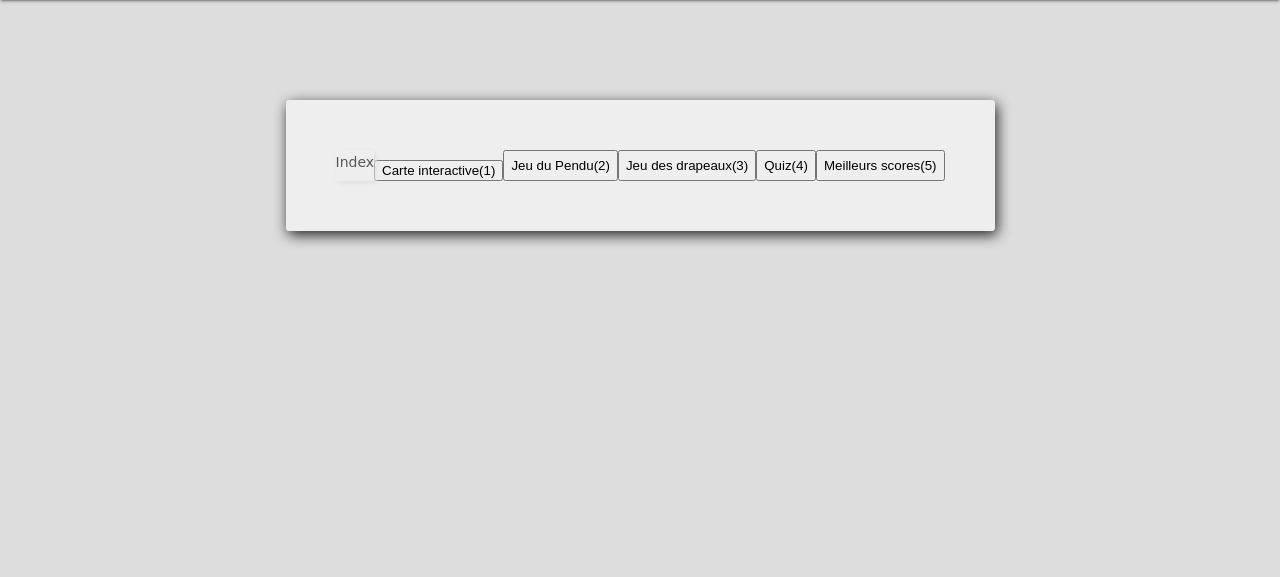
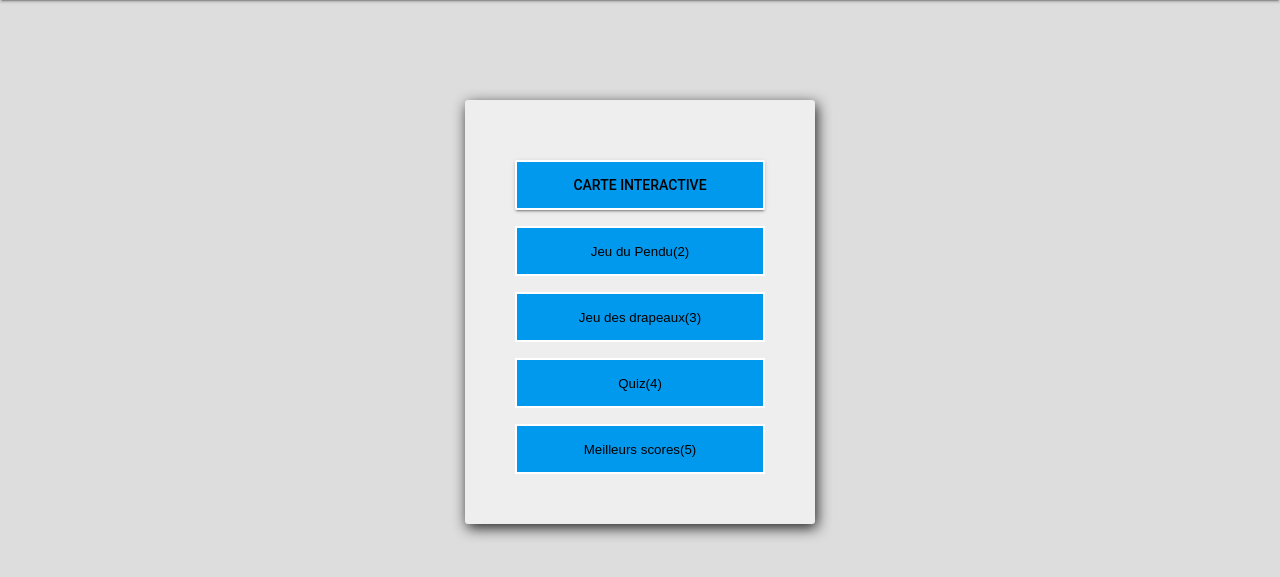
Before and after one commit to BenjaminDELPECH/Projet_Annuel, a PHP site: page /menujeux_fr in a window 1280 px wide. Shown: the part 64-641 px from the top of the page. Run offline with PHP 8.4, Linux system fonts and the light colour scheme.

Commit message:
design
design

```diff
--- a/menujeux_fr.php
+++ b/menujeux_fr.php
@@ -60,21 +60,21 @@ if(isset($_GET['pseudo'])){
 	<div class="center div-style-1 background-2">
 	<!-- contenu-->
 			<div style="">
-<nav class="mdl-navigation">
-<a class="mdl-navigation__link box-shadow-1" href="">Index</a>
 
-		<button  onclick="window.location='Carteinteractive_fr.php'"
-			style="margin-top:10px;">Carte interactive(1)</button>
-			<button  onclick="window.location='pendu_fr.php'"
+
+	<button class="buttonmenu
+	mdl-button mdl-js-button mdl-button--raised mdl-js-ripple-effect buttonmenu background-1" onclick="window.location='Carteinteractive_fr.php'"
+			style="margin-top:10px;">Carte interactive</button>
+			<button class="buttonmenu" onclick="window.location='pendu_fr.php'"
 			style="">Jeu du Pendu(2)</button>
-			<button onclick="window.location='drapeaux_fr.php'"
+			<button class="buttonmenu" onclick="window.location='drapeaux_fr.php'"
 			style="">Jeu des drapeaux(3)</button>
-			<button  onclick="window.location='Quiz_fr.php'"
+			<button class="buttonmenu" onclick="window.location='Quiz_fr.php'"
 			style="">Quiz(4)</button>
-			<button  onclick="window.location='meilleurscores_fr.php'"
+			<button class="buttonmenu" onclick="window.location='meilleurscores_fr.php'"
 			style="">Meilleurs scores(5)</button>
 
-</nav>
+
 </div>
 
 
--- a/projet_annuel.css
+++ b/projet_annuel.css
@@ -10,7 +10,16 @@ body{margin: 0;
 .background-1{background-color:#0099EE;}
 .background-2{background-color:#EEEEEE;}
 
-.box-shadow-1{box-shadow:2px 2px 5px #dddddd;};
+.box-shadow-1{box-shadow:2px 2px 5px #dddddd;}
+
+.buttonmenu{border:2px solid white;background-color:#0099EE;
+
+
+	display:block;width:250px;margin-top:16px;padding:0px 30px 0px 30px;height:50px;}
+
+
+
+
 .buttonlangue{
 	margin-top:10px;
 	width:180px;
@@ -72,11 +81,7 @@ body{margin: 0;
 
 .centrer {display:block;width:280px;margin-left:auto;margin-right:auto;}
 
-.buttonmenu{border:2px solid white;
-	background-color:white;
-	display:block;margin-left:auto;margin-right:auto;width:250px;margin-top:10px;padding-top:14px;padding-bottom:14px;}
 
-.buttonmenu:hover{border:2px solid blue;}
 
 .space_border5{width:100%;height:10;}
 .space_border20{width:100%;height:20px;}
```
